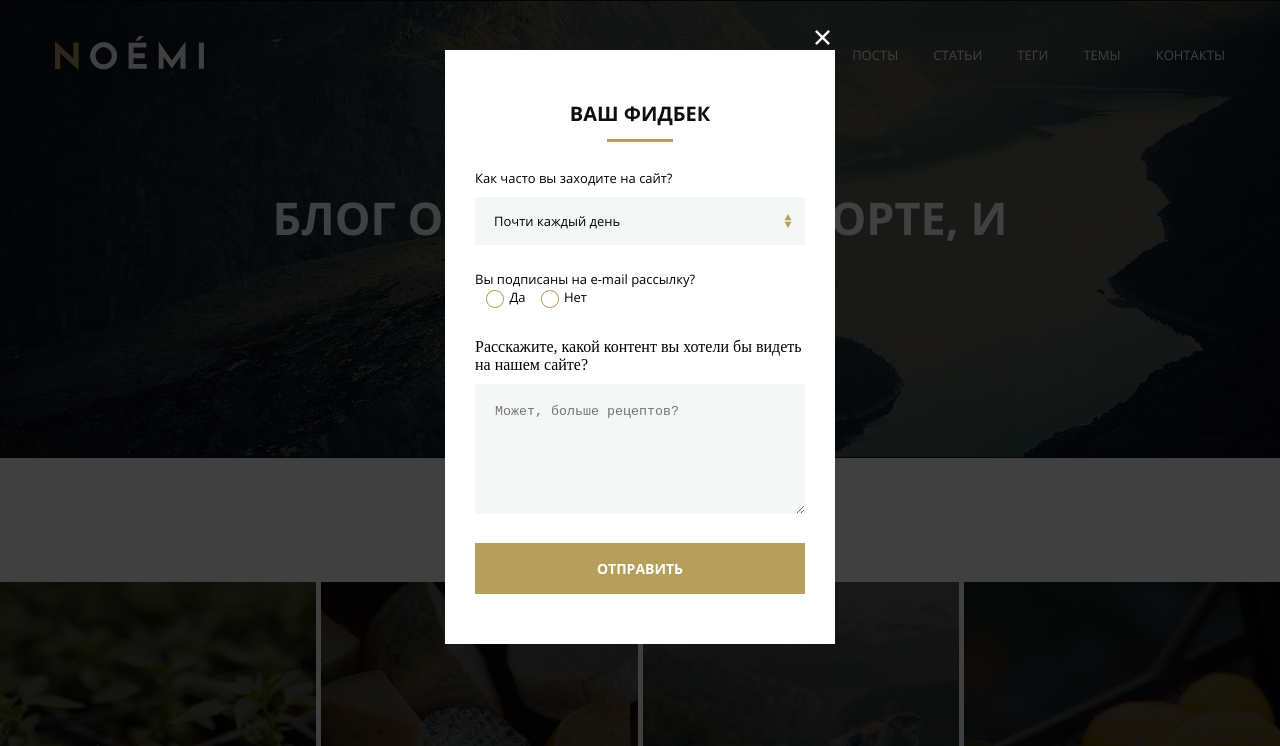
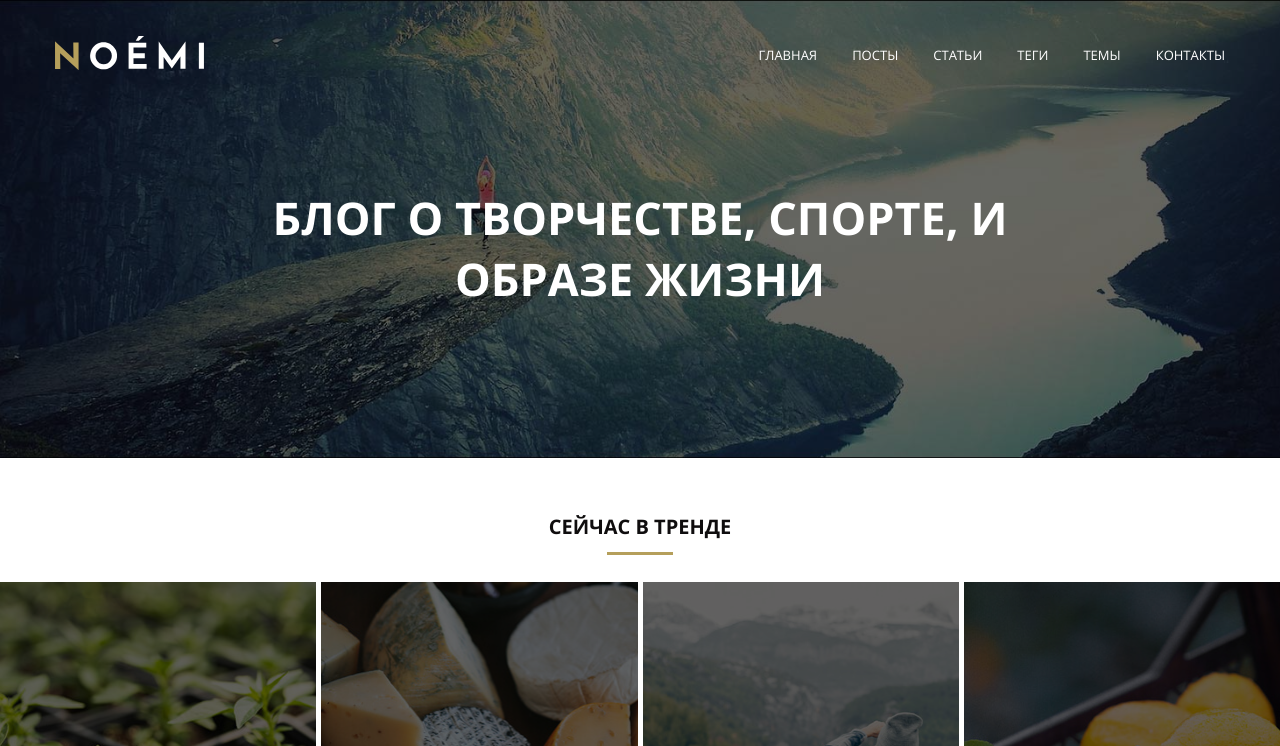
Before and after one commit to parilov-alexx/mq-diploma, a plain HTML site: page index.html in a window 1280 px wide. Shown: the top 746 px of the page. Drawn offline with Linux system fonts and the light colour scheme; files whose address does not match are found by name.

Commit message:
Add files via upload

```diff
--- a/css/style.css
+++ b/css/style.css
@@ -1,4 +1,4 @@
-/*=========COMMON*/
+/*=========COMMON=========*/
 @font-face {
     font-family: "OpenSans Regular";
     src: url("../fonts/OpenSans-Regular.woff");
@@ -20,6 +20,8 @@
     margin: 0;
     padding: 0;
   }
+
+
     /*=========POPUP===========*/
 
 .popup {
@@ -31,11 +33,10 @@
 
   background-color: rgba(0, 0, 0, 0.75);
 
-
   position: fixed;
   top: 0;
   left: 0;
-  display: flex;
+  display: none;
   z-index: 2;
   justify-content: center;
   align-items: baseline;
@@ -60,6 +61,7 @@
   position: relative;
   z-index: 2;
 }
+
 .feedback__title {
     font-family: OpenSans Bold;
     color: #0f0d0e;
@@ -75,10 +77,10 @@
     width: 66px;
     height: 3px;
     background: #b59f5b;
-    text-align: center;
-
     margin: 12px auto 27px;
     padding:0;
+
+    text-align: center;
   }
 
 .select {
@@ -88,7 +90,6 @@
     height: 48px;
 
     padding-left: 19px;
-
     margin: 10px 0 0 0;
 
     border: none;
@@ -110,7 +111,7 @@
 
 .select:focus {
     outline: 1px solid #b59f5b;
-  }
+}
 
   .radio {
     -webkit-appearance: none;
@@ -206,6 +207,8 @@
   width: 1.4em;
   height: 0.2em;
 }
+
+
   /*=========HEADER==========*/
   .header {
     position: relative;
@@ -302,6 +305,7 @@
   .trend_container {
     width: 100%;
   }
+
   .trend__title {
     font-family: OpenSans Bold;
     color: #0f0d0e;
@@ -333,6 +337,7 @@
     margin: 0;
     padding: 0;
   }
+
   .article__container {
     display: flex;
     flex-wrap: nowrap;
@@ -392,6 +397,7 @@
   }
 
   /*====MAIN====*/
+
   .container__main {
     display: flex;
     flex-direction: row;
@@ -402,12 +408,15 @@
     margin: 60px auto 0;
     padding: 0 15px;
   }
+
   .main {
     width: 780px;
   }
+
   .side {
     width: 272px;
   }
+
   .section {
     padding: 0;
 
```
